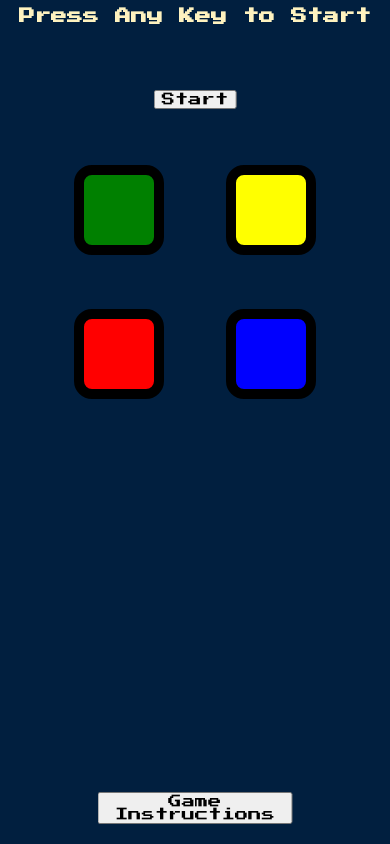
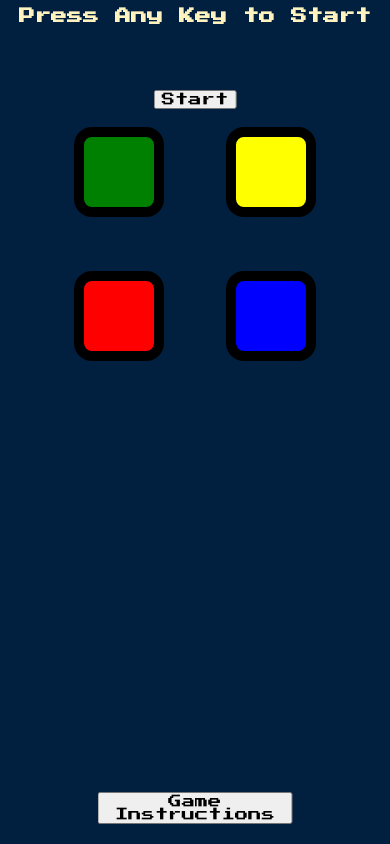
Before and after one commit to CHIBUZOR-coder/SimonGame, a plain HTML site: page index.html in a window 390 px wide. Drawn offline with nearby package versions, Linux system fonts and the light colour scheme.

Commit message:
media query

```diff
--- a/styles.css
+++ b/styles.css
@@ -170,7 +170,7 @@ body {
     position: relative;
     width: 80%;
     height: 200px;
-    margin-top: 40% !important;
+    margin-top: 30% !important;
     padding: 10px;
 
 
@@ -180,7 +180,7 @@ body {
     position: absolute;
     top: 90px;
     transform: translateX(-50%);
-
+    z-index: 3;
   }
 
   #openModalBtn {
```
